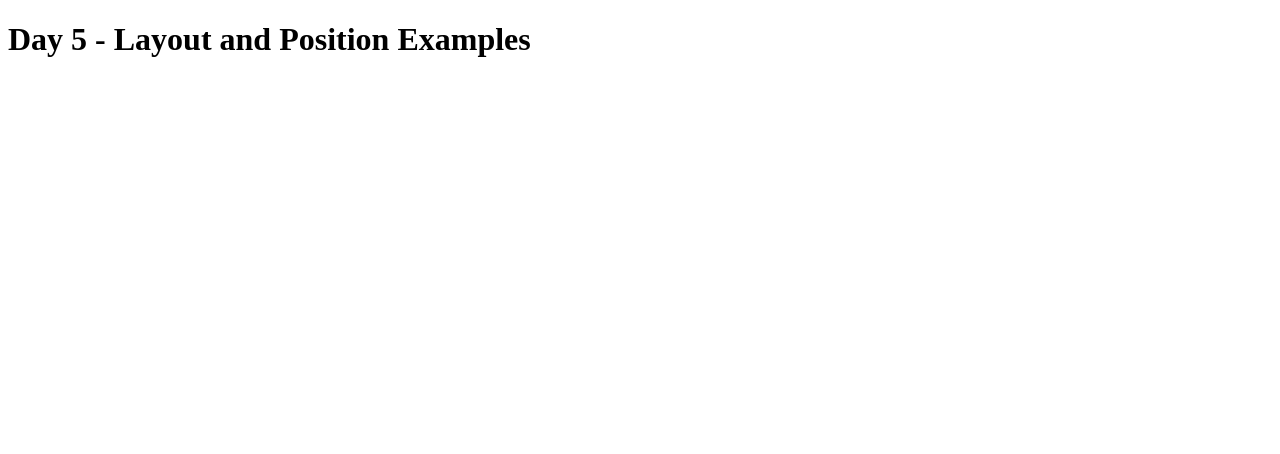
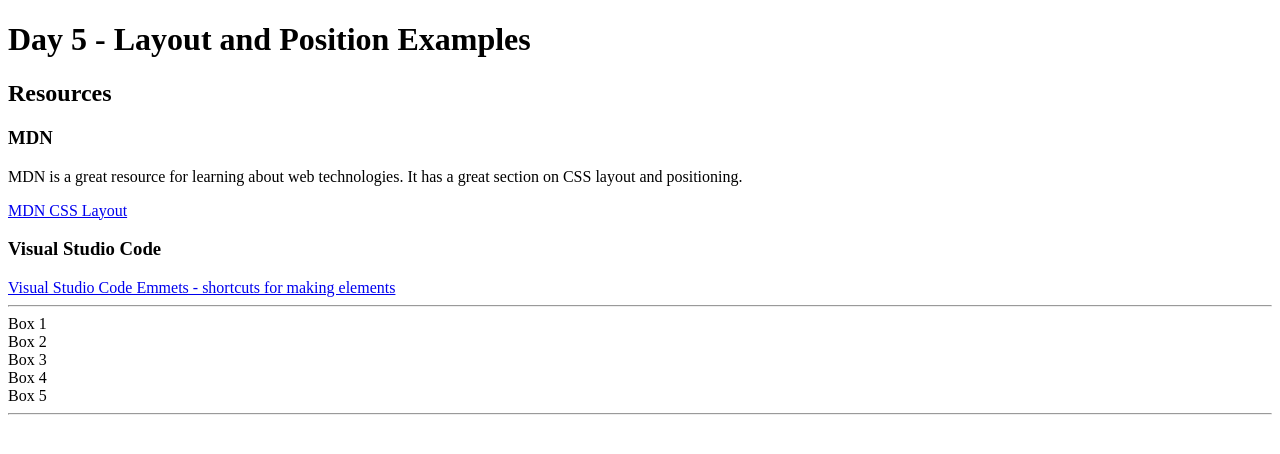
Before and after one commit to ValRCS/Web_Dev_DIP221_Spring24, a plain HTML site: page day5_css_layout.html in a window 1280 px wide. Drawn offline with Linux system fonts and the light colour scheme.

```diff
--- a/day5_css_layout.html
+++ b/day5_css_layout.html
@@ -7,5 +7,21 @@
 </head>
 <body>
     <h1>Day 5 - Layout and Position Examples</h1>
+    <h2>Resources</h2>
+    <div>
+        <h3>MDN</h3>
+        <p>MDN is a great resource for learning about web technologies. It has a great section on CSS layout and positioning.</p>
+        <a href="https://developer.mozilla.org/en-US/docs/Learn/CSS/CSS_layout">MDN CSS Layout</a>
+        <h3>Visual Studio Code</h3>
+        <a href="https://code.visualstudio.com/docs/editor/emmet">Visual Studio Code Emmets - shortcuts for making elements</a>
+    </div>
+    <hr>
+    <div class="boxes">Box 1</div>
+    <div class="boxes">Box 2</div>
+    <div class="boxes">Box 3</div>
+    <div class="boxes">Box 4</div>
+    <div class="boxes">Box 5</div>
+    <hr>
+
 </body>
 </html>
```
Also changed, not shown: day4_styling.html (+1 -1 lines), t3_more_tags.html (+1 -1 lines), img/rtu_logo_lv.jpg (renamed from rtu_logo_lv.jpg), img/rtu_logo_lv.png (renamed from rtu_logo_lv.png), styles/day4.css (renamed from day4.css).
